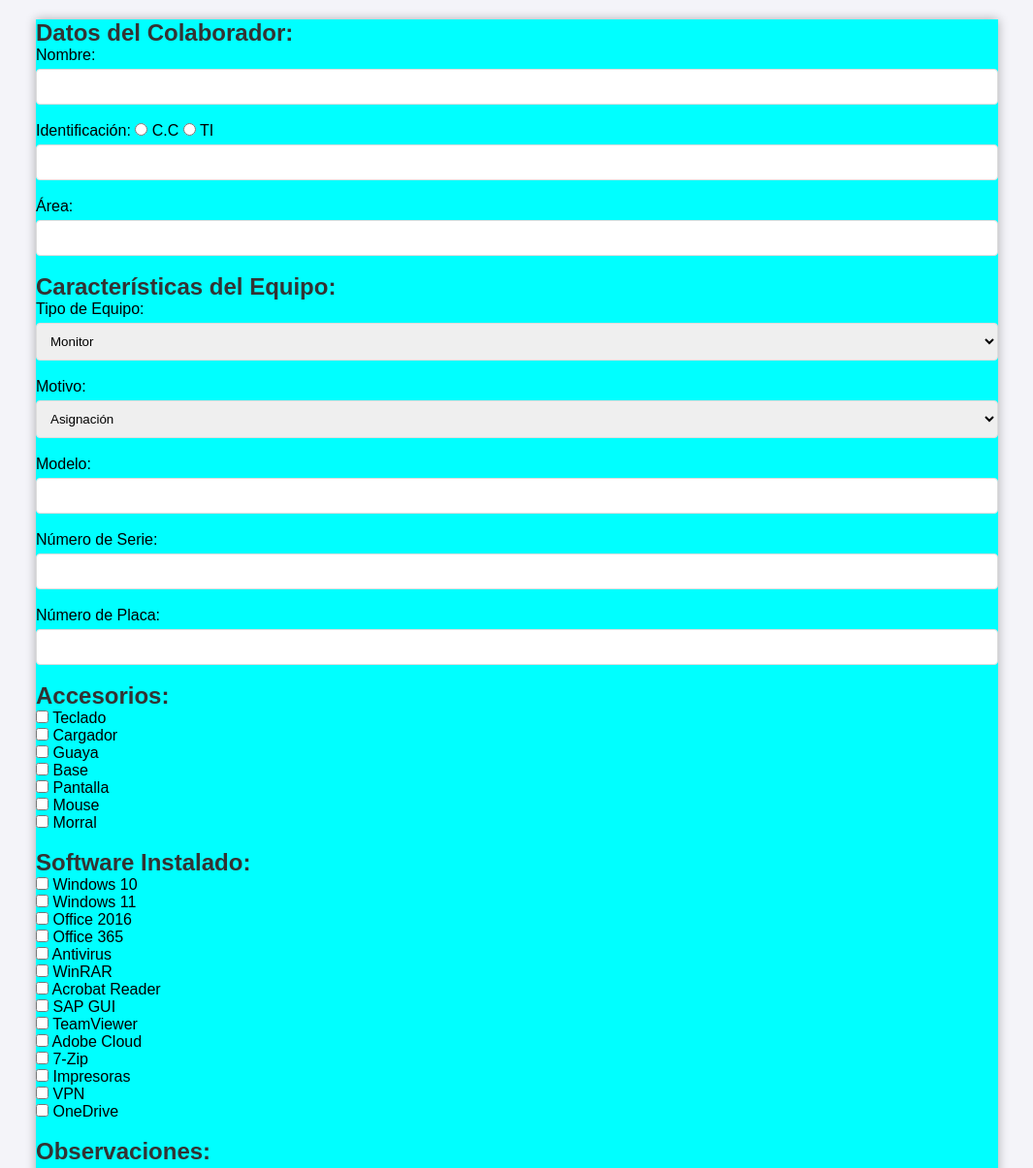
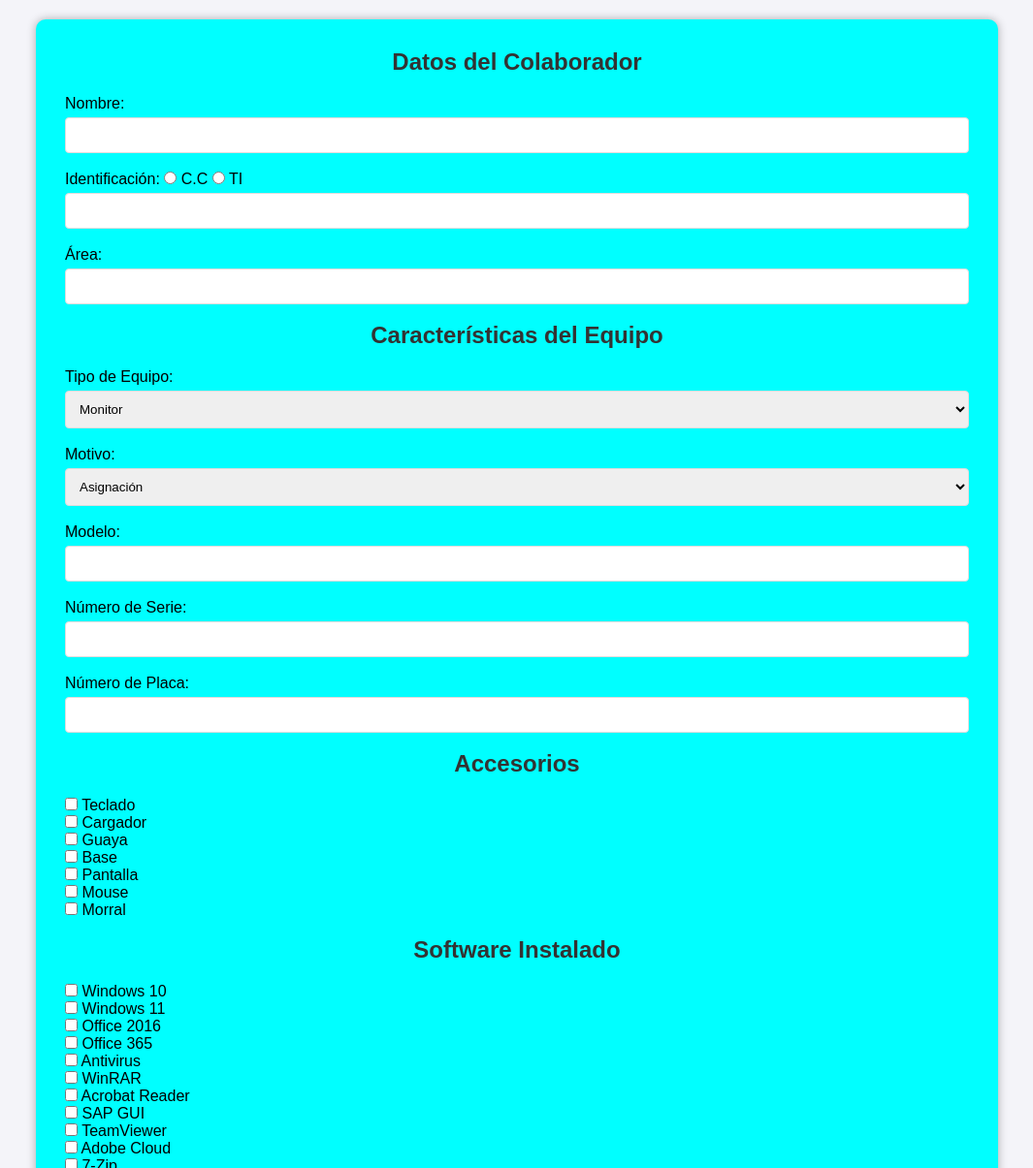
Before and after one commit to Lordgebrio/Formulario-de-Tecnologia, a website: page index.html in a window 1280 px wide. Shown: the top 1205 px of the page at 97% size, without its empty margins (107-1172 px from the left). Drawn offline with Linux system fonts and the light colour scheme.

Commit message:
primera conexion

```diff
--- a/css/style.css
+++ b/css/style.css
@@ -8,7 +8,6 @@ body {
     background-color: #f4f4f9;
     margin: 0;
     padding: 20px;
-    /* height: 100vh; */
     display: flex;
     align-items: center;
     justify-content: center;
@@ -19,10 +18,14 @@ body {
     margin: 0 auto;
     background-color: aqua;
     box-shadow: 0 0 10px rgba(0, 0, 0, 0.3);
+    border-radius: 10px;
+    padding: 30px;
 }
 
-h1, h2 {
+h2 {
     color: #333;
+    text-align: center;
+    margin-bottom: 20px;
 }
 
 input[type="text"], input[type="file"], select, textarea {
--- a/index.html
+++ b/index.html
@@ -10,21 +10,21 @@
   <body>
     <main class="main">
       <form>
-        <h2>Datos del Colaborador:</h2>
+        <h2>Datos del Colaborador</h2>
         <label for="nombre">Nombre:</label>
-        <input type="text" id="nombre" name="nombre" /><br /><br />
+        <input type="text" id="name" name="nombre" /><br /><br />
 
         <label for="identificacion">Identificación:</label>
         <input type="radio" id="cc" name="identificacion" value="cc" />
         <label for="cc">C.C</label>
         <input type="radio" id="ti" name="identificacion" value="ti" />
         <label for="ti">TI</label>
-        <input type="text" id="numero" name="numero" /><br /><br />
+        <input type="text" id="idNumero" name="numero" /><br /><br />
 
         <label for="area">Área:</label>
         <input type="text" id="area" name="area" /><br /><br />
 
-        <h2>Características del Equipo:</h2>
+        <h2>Características del Equipo</h2>
         <label for="tipo-equipo">Tipo de Equipo:</label>
         <!-- <input type="text" id="tipo-equipo" name="tipo-equipo"><br><br> -->
         <select id="tipo-equipo" name="motivo">
@@ -49,7 +49,7 @@
         <label for="numero-placa">Número de Placa:</label>
         <input type="text" id="numero-placa" name="numero-placa" /><br /><br />
 
-        <h2>Accesorios:</h2>
+        <h2>Accesorios</h2>
         <input type="checkbox" id="teclado" name="accesorios" value="teclado" />
         <label for="teclado">Teclado</label><br />
 
@@ -81,7 +81,7 @@
         <input type="checkbox" id="morral" name="accesorios" value="morral" />
         <label for="morral">Morral</label><br /><br />
 
-        <h2>Software Instalado:</h2>
+        <h2>Software Instalado</h2>
         <input
           type="checkbox"
           id="windows10"
@@ -159,7 +159,7 @@
         <input type="checkbox" id="onedrive" name="software" value="onedrive" />
         <label for="onedrive">OneDrive</label><br /><br />
 
-        <h2>Observaciones:</h2>
+        <h2>Observaciones</h2>
         <textarea
           id="observaciones"
           name="observaciones"
@@ -168,7 +168,7 @@
         ></textarea
         ><br /><br />
 
-        <h2>Firma del Colaborador:</h2>
+        <h2>Firma del Colaborador</h2>
         <label for="firma">Firma:</label>
         <input type="file" id="firma" name="firma" /><br /><br />
 
@@ -178,11 +178,11 @@
         <label for="cc-firma">CC:</label>
         <input type="text" id="cc-firma" name="cc-firma" /><br /><br />
 
-        <h2>Firma del Área TI:</h2>
+        <h2>Firma del Área TI</h2>
         <label for="firma-ti">Firma:</label>
         <input type="file" id="firma-ti" name="firma-ti" /><br /><br />
 
-        <h2>Especificaciones Técnicas del Equipo:</h2>
+        <h2>Especificaciones Técnicas del Equipo</h2>
         <label for="nombre-red">Nombre de Equipo en Red:</label>
         <input type="text" id="nombre-red" name="nombre-red" /><br /><br />
 
--- /dev/null
+++ b/package.json
@@ -0,0 +1,5 @@
+{
+  "dependencies": {
+    "pdf-lib": "^1.17.1"
+  }
+}
```
Also changed, not shown: 1 other file.
